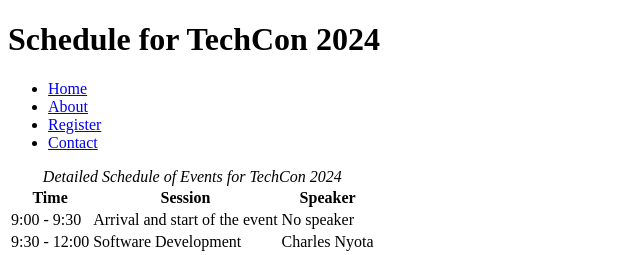
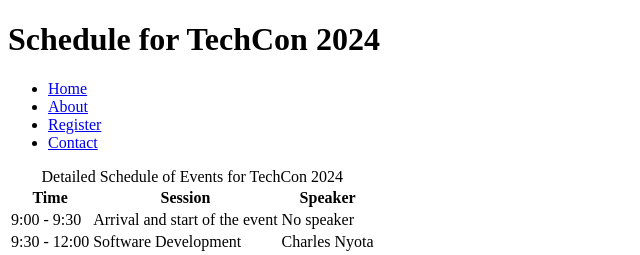
Before and after one commit to jasonmaverick007/TechCon_HTML, a plain HTML site: page techcon_website/schedule.html in a window 1280 px wide. Shown: the top 255 px of the page, 0-640 px from the left. Drawn offline with Linux system fonts and the light colour scheme.

Commit message:
Removed emphasis in schedule.html

```diff
--- a/techcon_website/schedule.html
+++ b/techcon_website/schedule.html
@@ -19,7 +19,7 @@
         </nav>
         <main>
             <table>
-                <caption><em>Detailed Schedule of Events for TechCon 2024</em></caption>
+                <caption>Detailed Schedule of Events for TechCon 2024</caption>
                 <tr>
                     <th scope="col">Time</th>
                     <th scope="col">Session</th>
```
